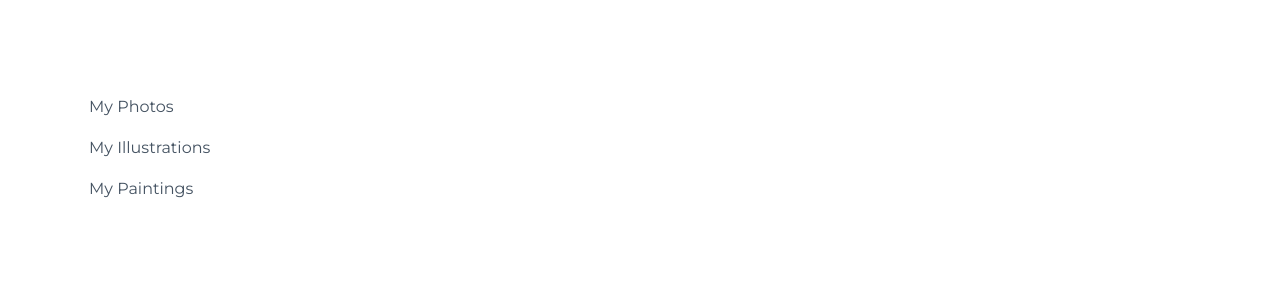
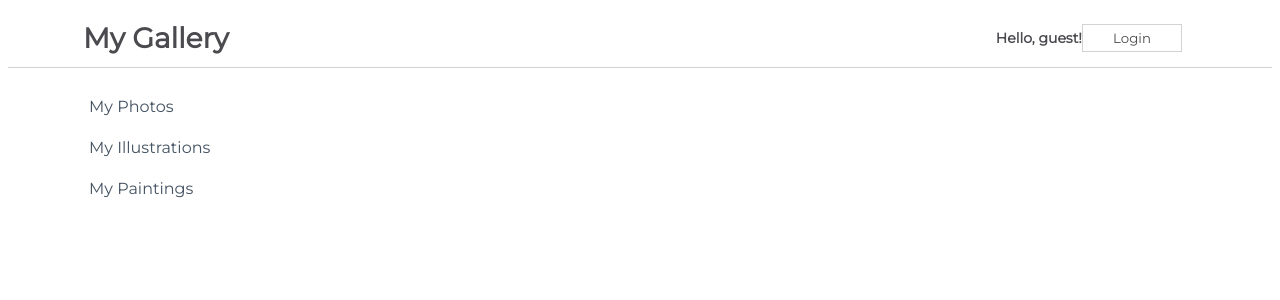
Before and after one commit to thomasstrassmann/react-challenges, a React (Create React App) app in the folder my-app/: page / in a window 1280 px wide. Shown: the top 300 px of the page. Built offline with nearby package versions, Linux system fonts and the light colour scheme.

Commit message:
add navbar

```diff
--- a/my-app/src/App.js
+++ b/my-app/src/App.js
@@ -1,10 +1,12 @@
 import css from './App.module.css';
 import Sidebar from './components/Sidebar';
+import NavBarSimple from './components/NavBarSimple';
 
 function App() {
   return (
     <div className={css.App}>
       <Sidebar/>
+      <NavBarSimple/>
     </div>
   );
 }
--- /dev/null
+++ b/my-app/src/components/NavBarSimple.js
@@ -0,0 +1,34 @@
+import React from "react";
+import css from './css/NavBarSimple.module.css'
+
+class NavBarSimple extends React.Component {
+    constructor(props){
+        super(props);
+        this.state = {
+            message: "Hello, guest!",
+            buttonText: "Login",
+        }
+    }
+
+    handleClick(){
+        this.setState((prevState, prevProps) => {
+            return {
+                message: prevState.message === "Hello, guest!" ? "Welcome back, user!" : "Hello, guest!",
+                buttonText: prevState.buttonText === "Login" ? "Logout" : "Login",
+            }
+        })
+    }
+
+    render() {
+        return (
+            <div className={css.NavBar}>
+                <h1>My Gallery</h1>
+                <span>{this.state.message}
+                    <button onClick={()=> this.handleClick()}>{this.state.buttonText}</button>
+                </span>
+            </div>
+        )
+    }
+}
+
+export default NavBarSimple;
```
